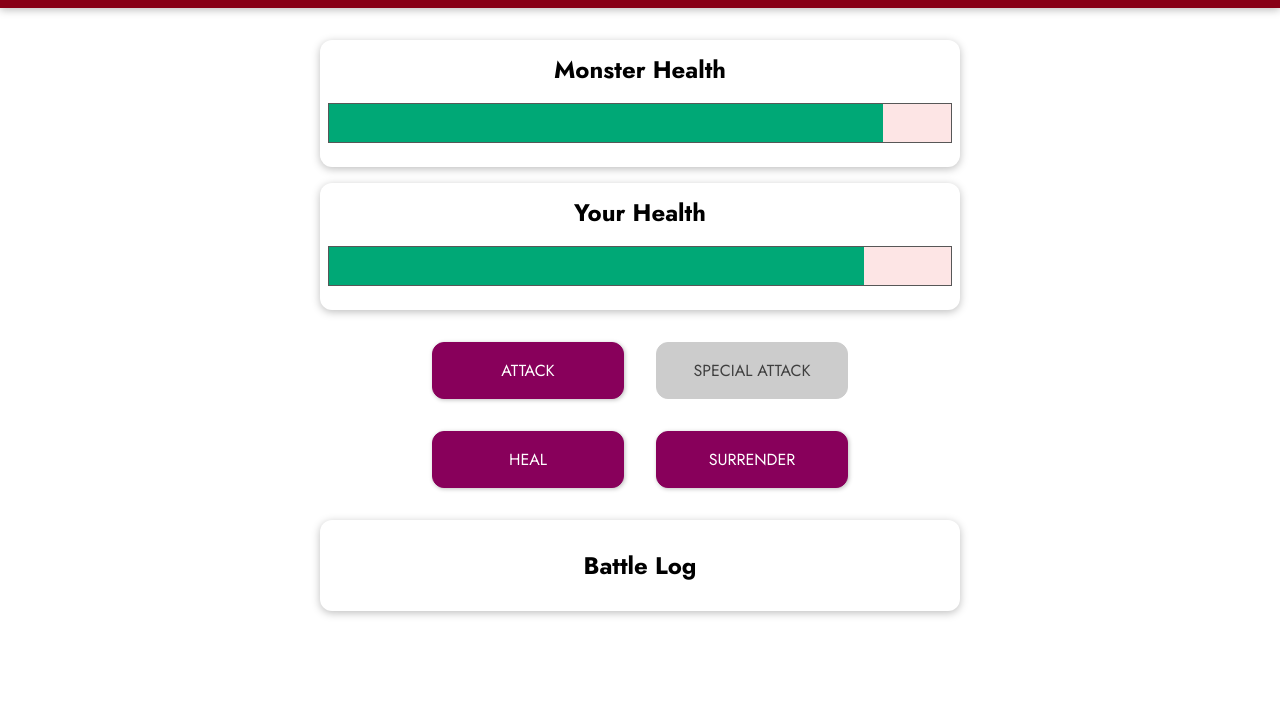
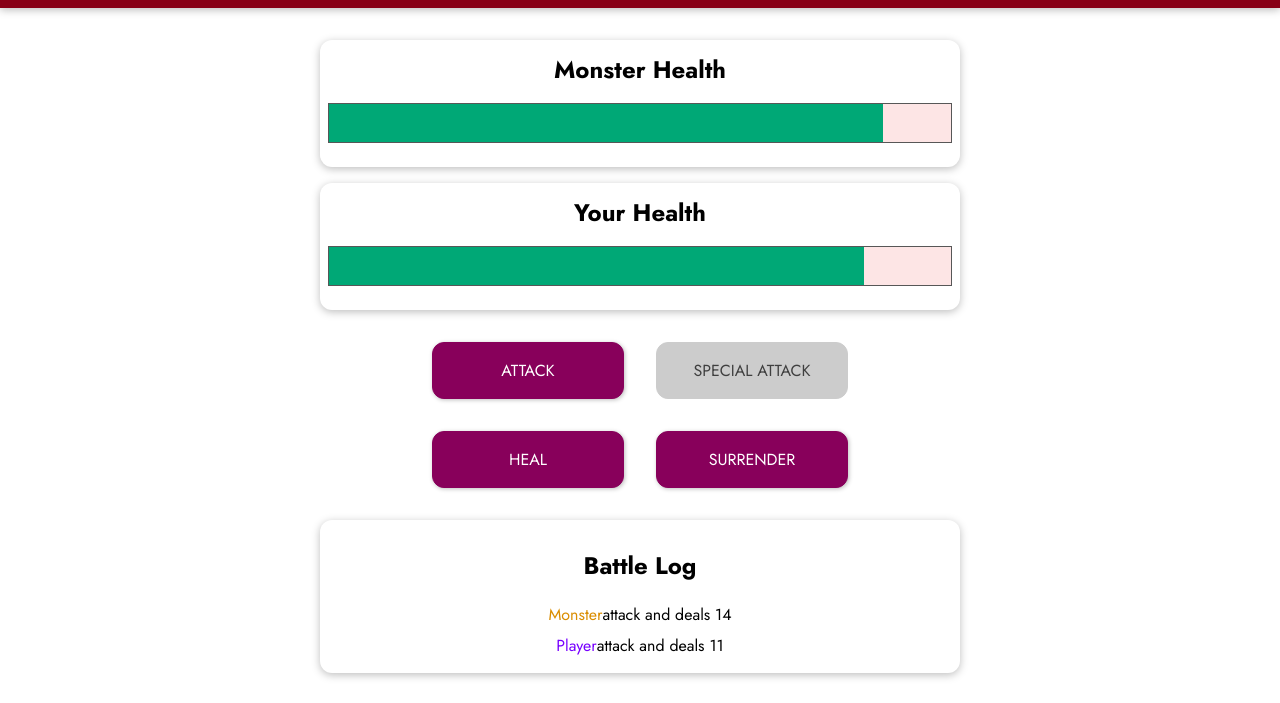
Before and after one commit to Roy543/MonsterSlayer, a plain HTML site: page index.html in a window 1280 px wide. Both pictures are taken after a click on the button "ATTACK". Shown: the part 97-800 px from the top of the page. Drawn offline with nearby package versions, Linux system fonts and the light colour scheme.

Commit message:
Monster Slayer Game Complete

```diff
--- a/app.js
+++ b/app.js
@@ -8,7 +8,8 @@ const app = Vue.createApp({
             playerHealth: 100,
             monsterHealth: 100,
             currentRound: 0,
-            winner: null
+            winner: null,
+            logMessages: []
         };
     },
     computed: {
@@ -54,21 +55,25 @@ const app = Vue.createApp({
             this.monsterHealth = 100;
             this.currentRound = 0;
             this.winner = null;
+            this.logMessages = [];
         },
         attackMonster() {
             this.currentRound++;
-            const attckValue = getRandomValue(5, 12);
-            this.monsterHealth -= attckValue;
+            const attackValue = getRandomValue(5, 12);
+            this.monsterHealth -= attackValue;
+            this.addLogMessage('player', 'attack', attackValue);
             this.attackPlayer();
         },
         attackPlayer() {
             const attackValue = getRandomValue(8, 15);
+            this.addLogMessage('monster', 'attack', attackValue);
             this.playerHealth -= attackValue;
         },
         specialAttackMonster() {
             this.currentRound++;
             const attackValue = getRandomValue(10, 25);
             this.monsterHealth -= attackValue;
+            this.addLogMessage('player', 'attack', attackValue);
             this.attackPlayer();
         },
         healPlayer() {
@@ -79,12 +84,19 @@ const app = Vue.createApp({
             } else {
                 this.playerHealth += healValue;
             }
+            this.addLogMessage('player', 'heal', healValue);
             this.attackPlayer();
         },
         surrender(){
             this.winner = 'monster';
+        },
+        addLogMessage(who, what, value){
+            this.logMessages.unshift({
+                actionBy: who,
+                actionType: what,
+                actionValue: value
+            });
         }
     }
 });
-
 app.mount('#game');
--- a/index.html
+++ b/index.html
@@ -1,17 +1,16 @@
 <!DOCTYPE html>
 <html lang="en">
+
 <head>
   <meta charset="UTF-8" />
   <meta name="viewport" content="width=device-width, initial-scale=1.0" />
   <title>Vue Basics</title>
-    <link
-      href="https://fonts.googleapis.com/css2?family=Jost:wght@400;700&display=swap"
-      rel="stylesheet"
-    />
+  <link href="https://fonts.googleapis.com/css2?family=Jost:wght@400;700&display=swap" rel="stylesheet" />
   <link rel="stylesheet" href="styles.css" />
   <script src="https://unpkg.com/vue@next" defer></script>
   <script src="app.js" defer></script>
 </head>
+
 <body>
   <header>
     <h1>Monster Slayer</h1>
@@ -44,7 +43,16 @@
     </section>
     <section id="log" class="container">
       <h2>Battle Log</h2>
-        <ul></ul>
+      <ul>
+        <li v-for="logMessage in logMessages">
+          <span :class="{'log--player': logMessage.actionBy === 'player', 'log--monster': logMessage.actionBy === 'monster'}">
+            {{ logMessage.actionBy ==='player' ? 'Player' : 'Monster' }}
+          </span>
+          <span v-if="logMessage.actionType === 'heal'">heals himself for <span class="log--heal">
+            {{ logMessage.actionValue }}</span></span>
+          <span v-else>attack and deals <span class="log--dammage">{{ logMessage.actionValue }}</span></span>
+        </li>
+      </ul>
     </section>
   </div>
 </body>
```
Lines whose indentation alone changed are shown as unchanged.
